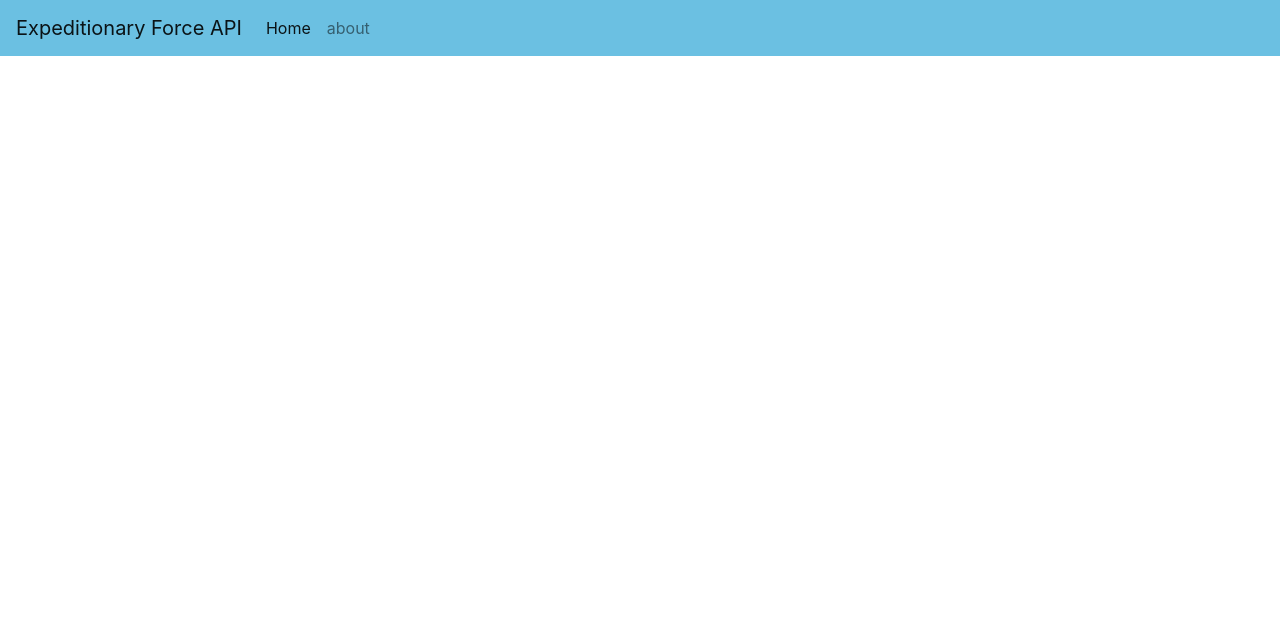
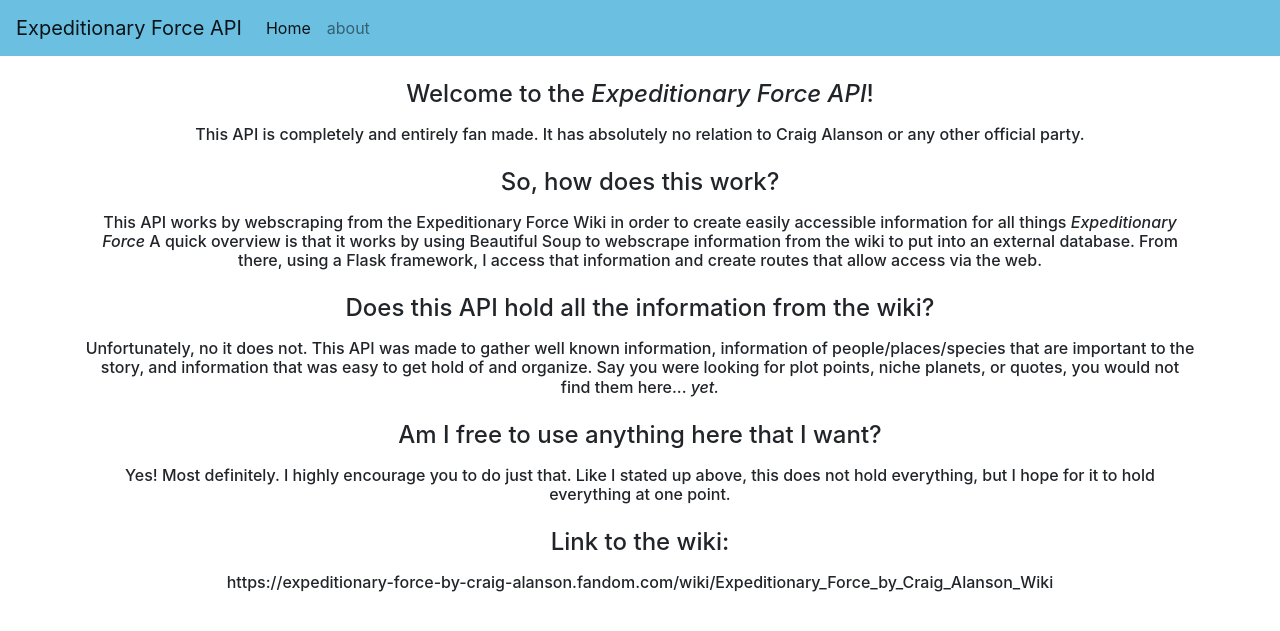
Before and after one commit to DonovanOLinn/ExpeditionaryForceAPI, a Flask app: page /about in a window 1280 px wide. Shown: the top 631 px of the page. Run offline with Flask 2, Linux system fonts and the light colour scheme; parts of the project's set-up code (start-up, migrations or seed data) failed here and were passed over.

Commit message:
Added to the about page

```diff
--- a/app/templates/about.html
+++ b/app/templates/about.html
@@ -14,6 +14,24 @@
 <body>
     {% include 'components/navbar.html' %}
 
+        <div class="container text-center">
+            <h4 class="mt-4 mb-3">Welcome to the <i>Expeditionary Force API</i>!</h4>
+            <h6>This API is completely and entirely fan made. It has absolutely no relation to Craig Alanson or any other official party.</h6>
+            <h4 class="mt-4 mb-3">So, how does this work?</h4>
+            <h6>This API works by webscraping from the Expeditionary Force Wiki in order to create easily accessible information for all things <i>Expeditionary Force</i>
+            A quick overview is that it works by using Beautiful Soup to webscrape information from the wiki to put into an external database. From there, using a Flask framework, I access that information
+            and create routes that allow access via the web.</h6>
+            <h4 class="mt-4 mb-3">Does this API hold all the information from the wiki?</h4>
+            <h6>Unfortunately, no it does not. This API was made to gather well known information, information of people/places/species that are important to the story,
+                and information that was easy to get hold of and organize. Say you were looking for plot points, niche planets, or quotes, you would not find them here... <i>yet.</i>
+            </h6>
+            <h4 class="mt-4 mb-3">Am I free to use anything here that I want?</h4>
+            <h6>Yes! Most definitely. I highly encourage you to do just that. Like I stated up above, this does not hold everything, but I hope for it to hold everything at one point.</h6>
+            <h4 class="mt-4 mb-3">Link to the wiki:</h4>
+            <h6>https://expeditionary-force-by-craig-alanson.fandom.com/wiki/Expeditionary_Force_by_Craig_Alanson_Wiki</h6>
+
+
+        </div>
 
 
     <script src="https://cdn.jsdelivr.net/npm/jquery@3.5.1/dist/jquery.slim.min.js"
```
